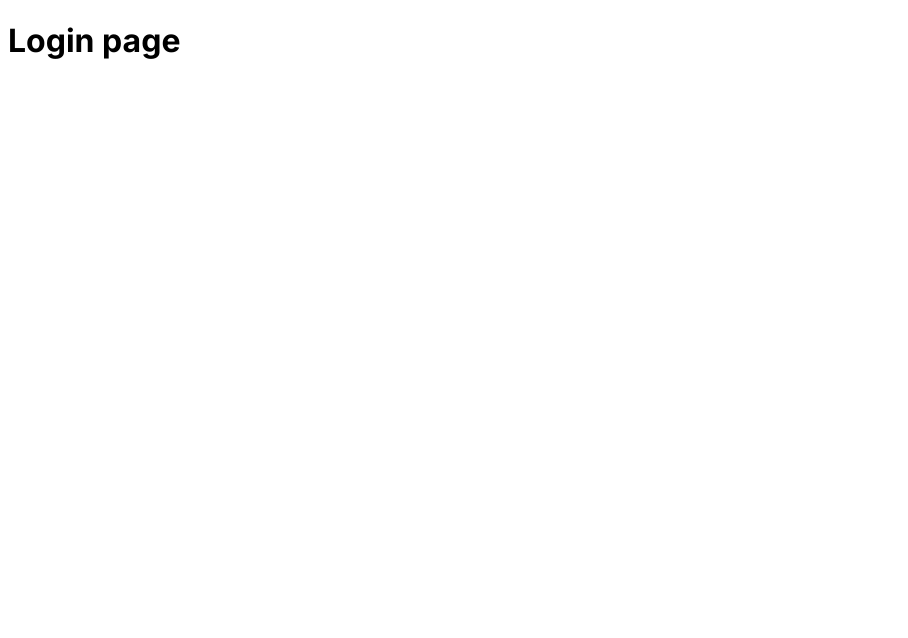
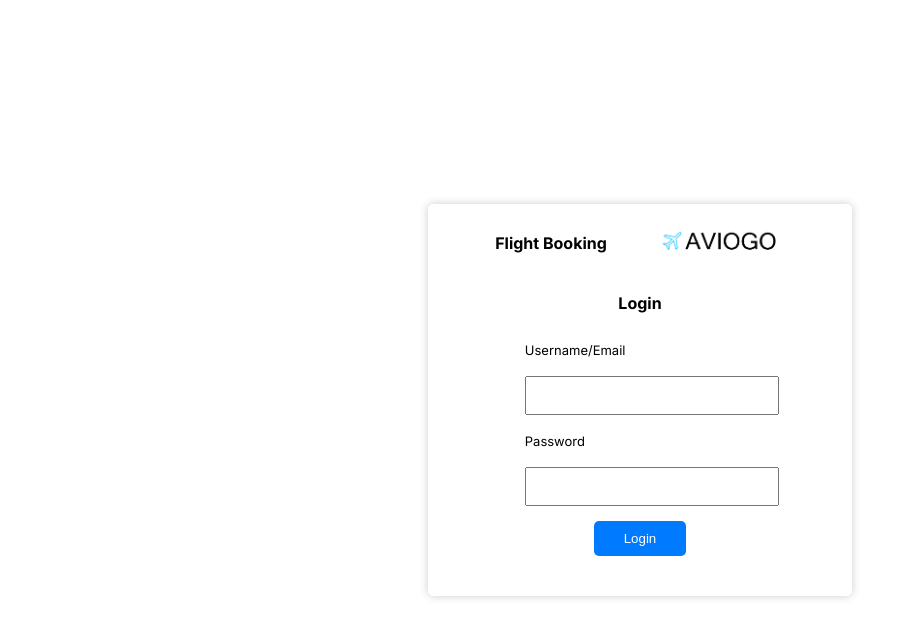
Before and after one commit to Knowone27/Group-4-Flight-Booking-Ecommerce, a Next.js app in the folder aviogo/: page /login in a window 1280 px wide. Shown: the top 638 px of the page, without its empty margins (0-908 px from the left). Built offline with nearby package versions, Linux system fonts and the light colour scheme.

Commit message:
Implemented UI of Login Page

```diff
--- a/aviogo/package.json
+++ b/aviogo/package.json
@@ -9,9 +9,10 @@
     "lint": "next lint"
   },
   "dependencies": {
+    "next": "13.5.6",
     "react": "^18",
     "react-dom": "^18",
-    "next": "13.5.6"
+    "react-router-dom": "^6.17.0"
   },
   "devDependencies": {
     "eslint": "^8",
--- a/aviogo/src/app/login/login.module.css
+++ b/aviogo/src/app/login/login.module.css
@@ -0,0 +1,81 @@
+.body {
+  margin: 0;
+  padding: 0;
+  background-color: #dde2e8;
+  display: flex;
+  justify-content: center;
+  align-items: center;
+  height: 100vh;
+  position: relative;
+}
+.boxheader {
+  display: flex;
+  justify-content: space-between;
+  align-items: center;
+}
+
+.headerContent {
+  font-size: 1em;
+  margin-right: 3em;
+  margin-left: 20px;
+  margin-top: 0px;
+}
+
+.logobrand img {
+  padding-top: 3px;
+  width: 150px;
+}
+/* Style the white login box */
+.whiteBox {
+  background-color: #fff; /* White box */
+  padding: 20px;
+  border-radius: 5px;
+  box-shadow: 0 0 10px rgba(0, 0, 0, 0.2);
+  width: 30%;
+  position: absolute;
+  top: 50%;
+  left: 50%;
+  transform: translate(-50%, -50%);
+  display: flex;
+  flex-direction: column;
+  justify-content: center; /* Center vertically */
+  align-items: center; /* Center horizontally */
+}
+
+.loginButton {
+  align-items: center;
+  text-align: center;
+}
+/* Center the button within the white box */
+.whiteBox button {
+  background-color: #007bff;
+  color: #fff;
+  border: none;
+  padding: 10px 30px;
+  border-radius: 5px;
+  cursor: pointer;
+  margin-top: 10px;
+}
+
+/* Style the login form elements within the white box */
+.inputBox {
+  margin: 5px 0;
+  padding: 10px;
+  width: 100%;
+}
+
+.whiteBox h3 {
+  font-size: 1em;
+}
+
+/* expand the placeholder to fit the whitebox */
+.usernameInput p {
+  font-size: 13px;
+}
+.passwordInput p {
+  font-size: 13px;
+}
+.placeholder {
+  width: 60%;
+  margin-bottom: 20px;
+}
--- a/aviogo/src/app/login/page.js
+++ b/aviogo/src/app/login/page.js
@@ -1,13 +1,43 @@
-import styles from './login.module.css'
-const page = () => {
+import React from "react";
+import styles from "./login.module.css";
+
+const Page = () => {
   return (
-    /////////////////////////////
-    /////////Login Page//////////
-    /////////////////////////////
-    <div>
-        <h1>Login page</h1>
+    <div className={styles.background}>
+      <div className={styles.whiteBox}>
+        <div className={styles.boxheader}>
+          <h3 className={styles.headerContent}>Flight Booking</h3>
+          <div className={styles.logobrand}>
+            <img src="/images/logo.png" alt="Logo"></img>
+          </div>
+        </div>
+        <h3>Login</h3>
+        <div className={styles.placeholder}>
+          <div className={styles.usernameInput}>
+            <p>Username/Email</p>
+            <input
+              type="text"
+              className={styles.inputBox}
+              id="email"
+              required
+            />
+          </div>
+          <div className={styles.passwordInput}>
+            <p>Password</p>
+            <input
+              type="password"
+              className={styles.inputBox}
+              id="password"
+              required
+            />
+          </div>
+          <div className={styles.loginButton}>
+            <button type="submit">Login</button>
+          </div>
+        </div>
+      </div>
     </div>
-  )
-}
+  );
+};
 
-export default page
+export default Page;
```
Also changed, not shown: aviogo/public/images/logo.png (added), 1 other file (tests, documents, lock files or other folders).
